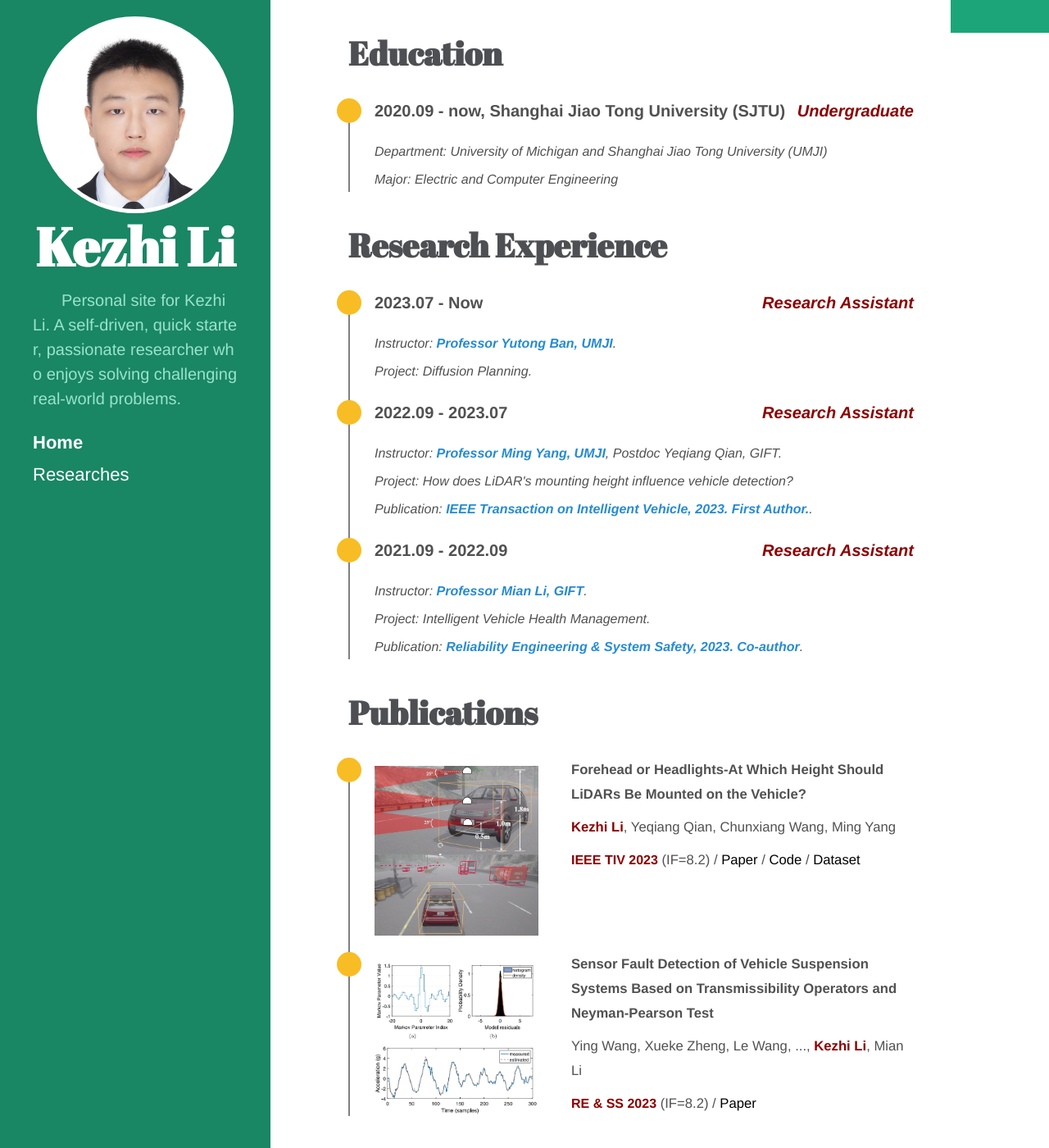
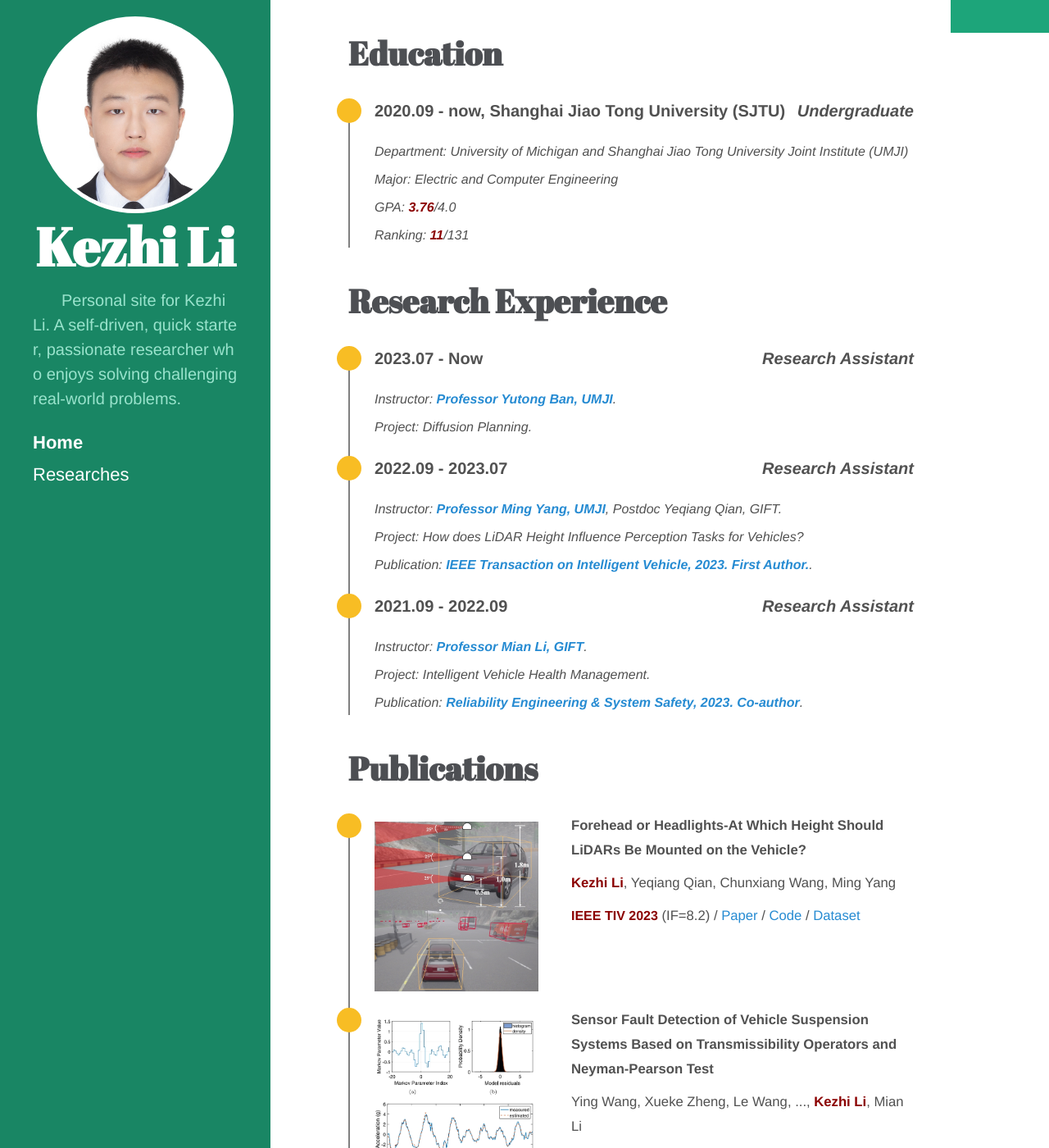
Before and after one commit to little-black-sjtu/likezhi.github.io, a Jekyll site: the page built from index.html, in a window 1280 px wide and 1400 px high. Shown: the whole window at 82% size. Built offline with Jekyll 4.4.1, drawn with Linux system fonts in a browser that asks for light colours; Markdown is read by kramdown in place of the engine named in the settings.

Commit message:
feat: modify the highlight color

```diff
--- a/index.html
+++ b/index.html
@@ -13,10 +13,16 @@ title: Home
                     <span class="left">2020.09 - now, Shanghai Jiao Tong University (SJTU)</span> <span class="right">Undergraduate</span>
                   </div>
                   <div class="normalcontent">
-                    Department: University of Michigan and Shanghai Jiao Tong University (UMJI)
+                    Department: University of Michigan and Shanghai Jiao Tong University Joint Institute (UMJI)
                   </div>
                   <div class="normalcontent">
                     Major: Electric and Computer Engineering
+                  </div>
+                  <div class="normalcontent">
+                    GPA:&nbsp <strong>3.76</strong>/4.0
+                  </div>
+                  <div class="normalcontent">
+                    Ranking:&nbsp <strong>11</strong>/131
                   </div>
                 </li>
               </ul>
@@ -51,7 +57,7 @@ title: Home
                     Instructor:&nbsp;<a href="https://www.ji.sjtu.edu.cn/about/faculty-staff/faculty-directory/faculty-detail/145/" target="_blank">Professor Ming Yang, UMJI</a>, Postdoc Yeqiang Qian, GIFT.
                   </div>
                   <div class="normalcontent">
-                    Project: How does LiDAR's mounting height influence vehicle detection?
+                    Project: How does LiDAR Height Influence Perception Tasks for Vehicles?
                   </div>
                   <div class="normalcontent">
                     Publication:&nbsp;<a href="#sensor_fault_detection">IEEE Transaction on Intelligent Vehicle, 2023. First Author.</a>.
@@ -142,7 +148,7 @@ title: Home
                     </div>
                     <div class="bar"></div>
                     <div class="name">
-                      <span style = "text-decoration: underline;">National Scholarship</span>
+                      <strong>National Scholarship</strong>
                     </div>
                     <div class="level">
                       Chinese Ministry of Education
--- a/public/css/main.css
+++ b/public/css/main.css
@@ -89,11 +89,6 @@ p {
   margin-bottom: 1rem;
 }
 
-strong {
-  color: #303030;
-}
-
-
 /* Lists */
 ul, ol, dl {
   margin-top: 0;
--- a/public/css/self-defined.css
+++ b/public/css/self-defined.css
@@ -1,5 +1,8 @@
 @charset "UTF-8";
 
+strong{
+  color: darkred;
+}
 /* timeline */
 .timeline{
     list-style: none;
@@ -43,7 +46,6 @@
 .timeline .firstline .right {
     margin-left: auto;
     font-style: italic;
-    color: darkred;
 }
 .timeline .firstline .reference {
     font-size: medium;
@@ -96,7 +98,6 @@
 
 .timeline .pub .pub-content .author strong{
   font-weight: bold;
-  color: darkred;
 }
 
 .timeline .pub .pub-content .links{
@@ -105,13 +106,12 @@
 
 .timeline .pub .pub-content .links strong{
   font-weight: bold;
-  color: darkred;
   font-size: medium;
 }
 
-.timeline .pub .pub-content a{
+/* .timeline .pub .pub-content a{
   color: #000;
-}
+} */
 
 /* timeline publication div */
 
@@ -146,7 +146,6 @@
   margin-left:auto;
   font-weight: bold;
   font-style: italic;
-  color: darkred;
 }
 
 /* timeline normalcontent */
```
